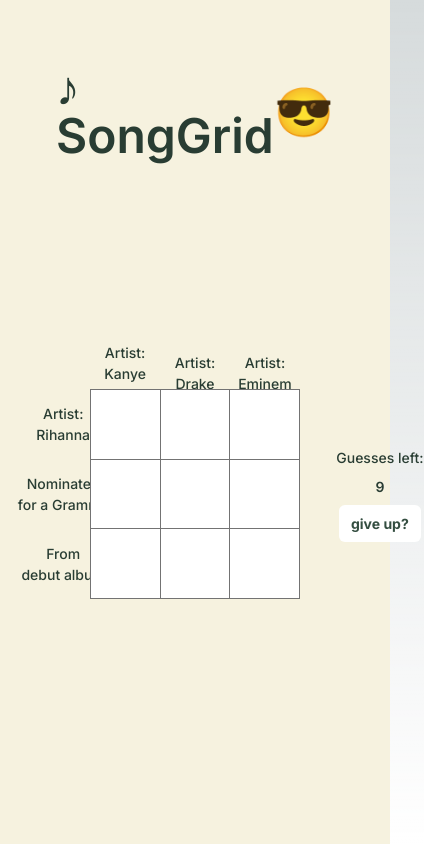
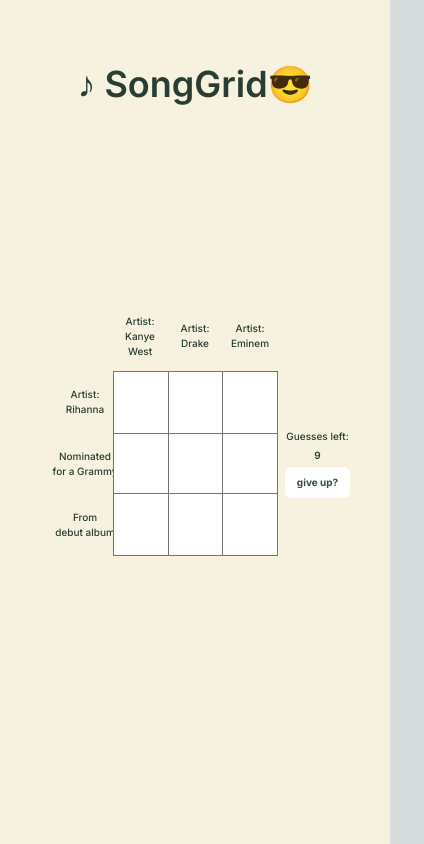
Before and after one commit to tylerofren/songgrid, a Next.js app: page / in a window 390 px wide. Shown: the whole page, 424 px wide, since content can reach past the window. Built offline with nearby package versions, Linux system fonts and the light colour scheme; no server answers.

Commit message:
Fix small mobile device styles

```diff
--- a/app/page.js
+++ b/app/page.js
@@ -269,18 +269,18 @@
 
     return (
         <div className="flex min-h-screen flex-col items-center justify-between p-14 bg-[#f6f2df]">
-            <div className="relative flex place-items-center text-[#293D33] text-5xl font-semibold pt-2">
+            <div className="relative flex place-items-center text-[#293D33] sm:text-5xl font-semibold pt-2 text-4xl">
                 ♪ SongGrid<a href="https://github.com/tylerofreneo" target="_blank">😎</a>
             </div>
             <div className="font-medium">
-                <main className="flex flex-col items-center relative text-[24x] lg:w-[620px] lg:h-[620px] sm:w-[460px] sm:h-[460px] md:w-[520px] md:h-[520px]">
-                    <div className="grid grid-cols-[12.5%_25%_25%_25%_12.5%] grid-rows-[16%_28%_28%_28%] gap-0 w-full h-full text-[14px]">
-                        <div className="text-center row-start-1 col-start-2 pt-2 px-2 flex items-center justify-center"><button>{col1}</button></div>
-                        <div className="text-center row-start-1 col-start-3 pt-2 px-2 flex items-center justify-center"><button>{col2}</button></div>
-                        <div className="text-center row-start-1 col-start-4 pt-2 px-2 flex items-center justify-center"><button>{col3}</button></div>
-                        <div className="text-center row-start-2 col-start-1 pr-2 px-2 flex items-center justify-center w-0"><button>{row1}</button></div>
-                        <div className="text-center row-start-3 col-start-1 pr-2 px-2 flex items-center justify-center w-0"><button>{row2}</button></div>
-                        <div className="text-center row-start-4 col-start-1 pr-2 px-2 flex items-center justify-center w-0"><button>{row3}</button></div>
+                <main className="flex flex-col items-center relative text-[24x] w-[220px] h-[220px] lg:w-[620px] lg:h-[620px] sm:w-[460px] sm:h-[460px] md:w-[520px] md:h-[520px]">
+                    <div className="grid grid-cols-[12.5%_25%_25%_25%_12.5%] grid-rows-[16%_28%_28%_28%] gap-0 w-full h-full text-[10px] sm:text-[14px]">
+                        <div className="text-center row-start-1 col-start-2 pb-9 sm:pt-2 sm:px-2 flex items-center justify-center"><button>{col1}</button></div>
+                        <div className="text-center row-start-1 col-start-3 pb-9 sm:pt-2 sm:px-2 flex items-center justify-center"><button>{col2}</button></div>
+                        <div className="text-center row-start-1 col-start-4 pb-9 sm:pt-2 sm:px-2 flex items-center justify-center"><button>{col3}</button></div>
+                        <div className="text-center row-start-2 col-start-1 sm:pr-2 sm:px-2 flex items-center justify-center w-0"><button>{row1}</button></div>
+                        <div className="text-center row-start-3 col-start-1 sm:pr-2 sm:px-2 flex items-center justify-center w-0"><button>{row2}</button></div>
+                        <div className="text-center row-start-4 col-start-1 sm:pr-2 sm:px-2 flex items-center justify-center w-0"><button>{row3}</button></div>
 
                         <div className="row-start-2 col-start-2 border-t border-l border-neutral-500 bg-[#ffffff]">
                             <div className={"w-full h-full block bg-modal hover:bg-slate-300 relative " + (!showImg ? "cursor-pointer" : null)} onClick={() => { if (!showImg) setShowModal(!showModal); setRowCategory(1); setColCategory(1) }}>
@@ -364,7 +364,7 @@
                             </div>
                         </div>
 
-                        <div className="row-start-3 col-start-5 flex flex-col items-center justify-center text-center pl-20 h-full w-0 gap-2 sm:pl-12 md:pl-20">
+                        <div className="row-start-3 col-start-5 flex flex-col items-center justify-center text-center pl-10 h-full w-0 gap-1 sm:gap-2 sm:pl-12 md:pl-20">
                             <div className="text-nowrap lg:text-[16px] sm:text-[12px] md:text-[14px]">Guesses left:</div>
                             <div className="lg:text-[16px] font-semibold sm:text-[12px] md:text-[14px]">{guesses}</div>
                             <button className="text-nowrap bg-white rounded-md transition-colors duration-200 transform lg:text-[14px] sm:text-[10px] md:text-[12px] font-bold
```
